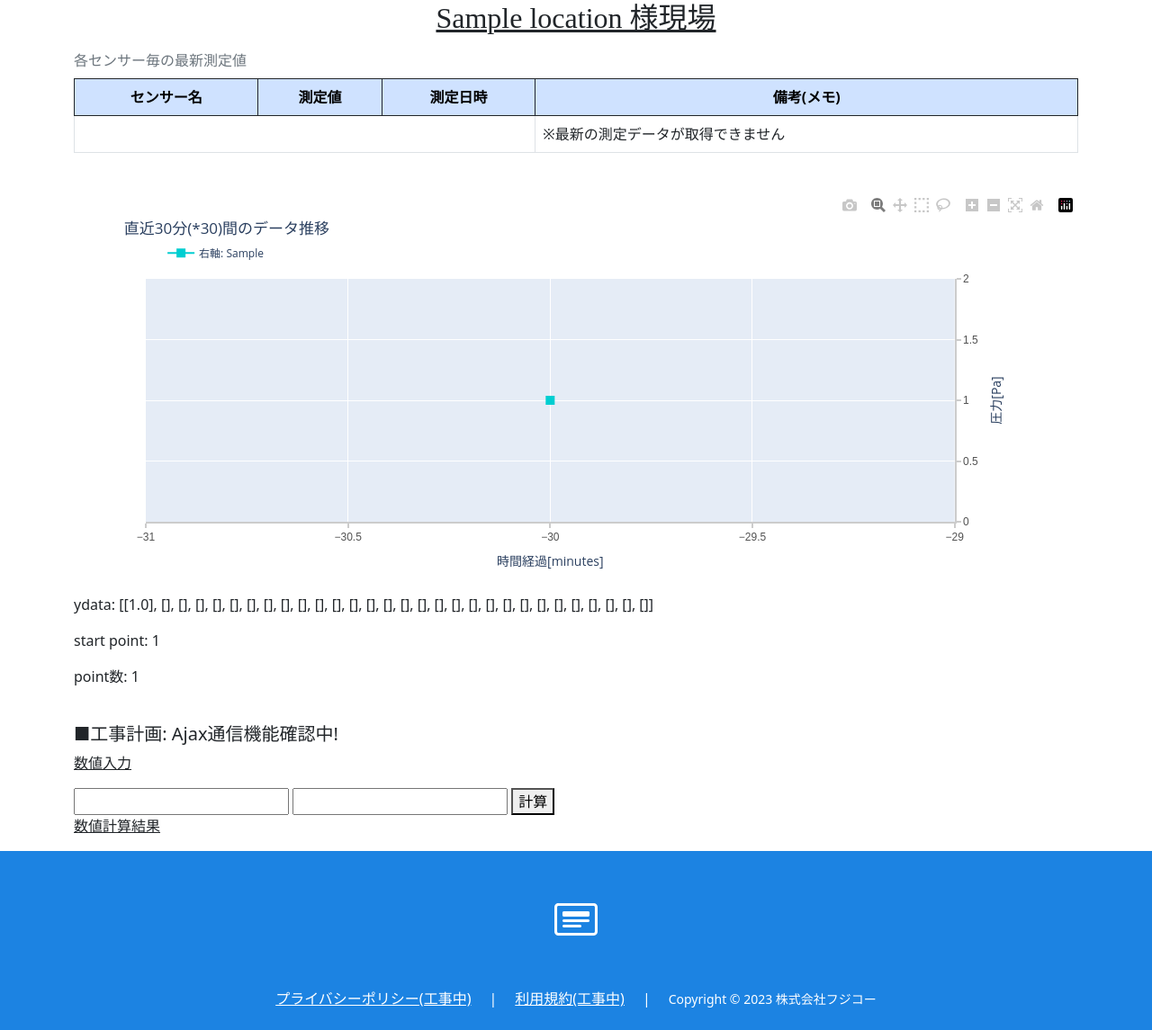
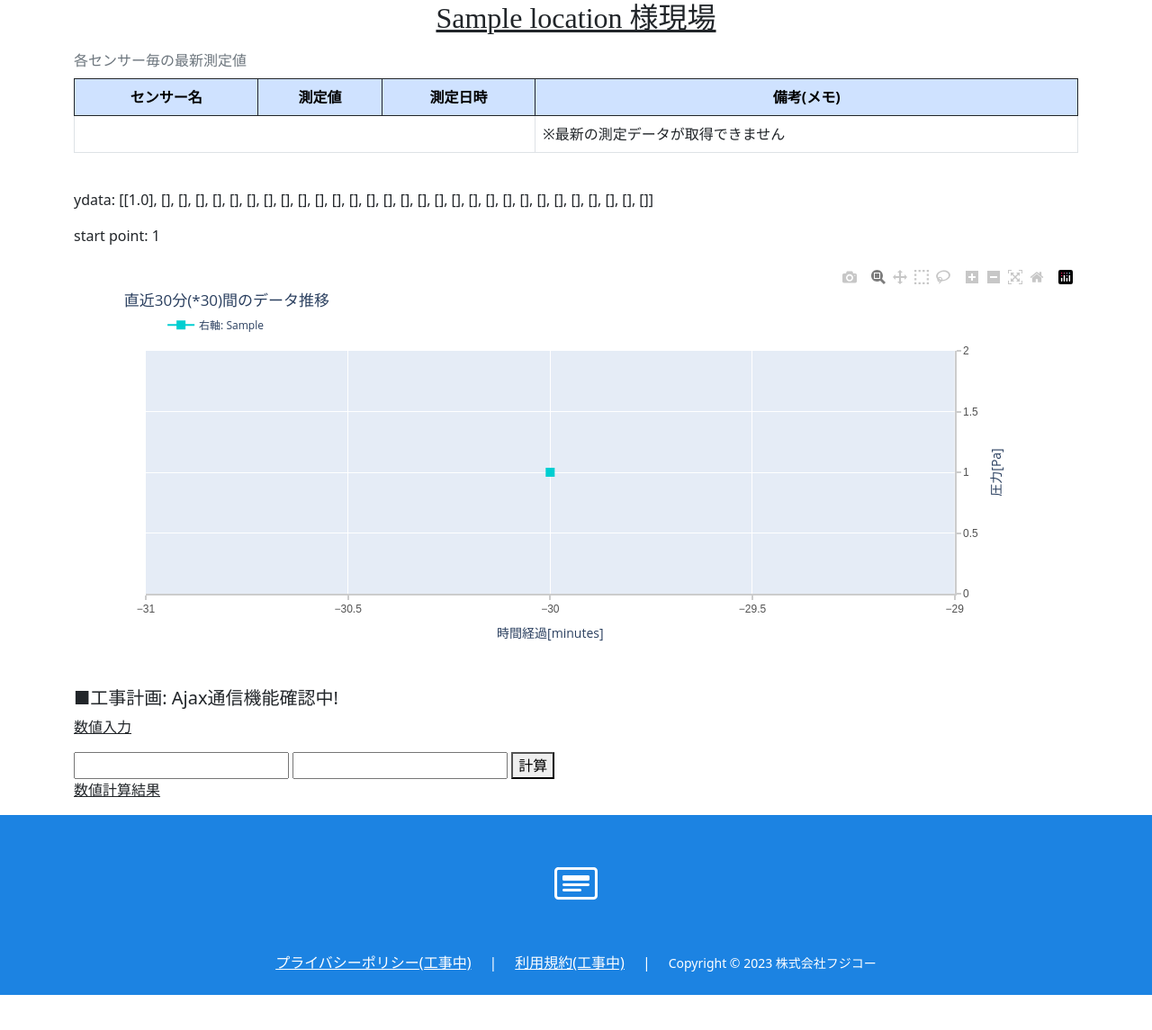
Before and after one commit to hamasaki0011/djangopj1, a Django app: page /detail/1/ in a window 1280 px wide. Shown: the part 163-1308 px from the top of the page at 90% size. After the commit the page ends 1269 px from the top, so only its background shows below. Run offline with Django 3.2, Linux system fonts and the light colour scheme; tables that the repository leaves empty hold one stand-in row (values such as "Sample post"); some libraries are stand-ins or nearby versions; some web fonts are replaced.

Commit message:
バグ修正

```diff
--- a/main/views.py
+++ b/main/views.py
@@ -335,7 +335,7 @@
         # Get the number of sensor device point's
         pointNum=len(sensor_list)
         # Get the smallest number of the point_id
-        startPoint=sensor_list.order_by('id').first().id
+        startPoint=sensor_list.order_by('sensors.id').first().id
 
         # Generate a graph data from sensor's measured_value
         # Generate the table data including the device name and the most recent measured_data
@@ -394,7 +394,6 @@
             # for confirmation
             "ydata":ydata,
             "start_point":startPoint,
-            "point_num":pointNum,
             # For the latest measured value table
             "location":location,
             "results":results,
--- a/templates/main/main_detail.html
+++ b/templates/main/main_detail.html
@@ -33,6 +33,10 @@
 </div>
 <br>
 <div class="container">
+    <p>ydata: {{ ydata }}</p>
+    <p>start point: {{start_point}}</p>
+</div>
+<div class="container">
     <!-- <h5 align="center">直近30分間のデータ推移</h5> -->
     <!-- ここにグラフを描画する -->
     <div class="graph">{{plot|safe}}</div>
@@ -49,12 +53,6 @@
             setTimeout(doReload, 30000);
         });
     </script>
-</div>
-<div class="container">
-    <p>ydata: {{ ydata }}</p>
-    <p>start point: {{start_point}}</p>
-    <p>point数: {{point_num}}</p>
-
 </div>
 <br>
 <div class="container">
```
